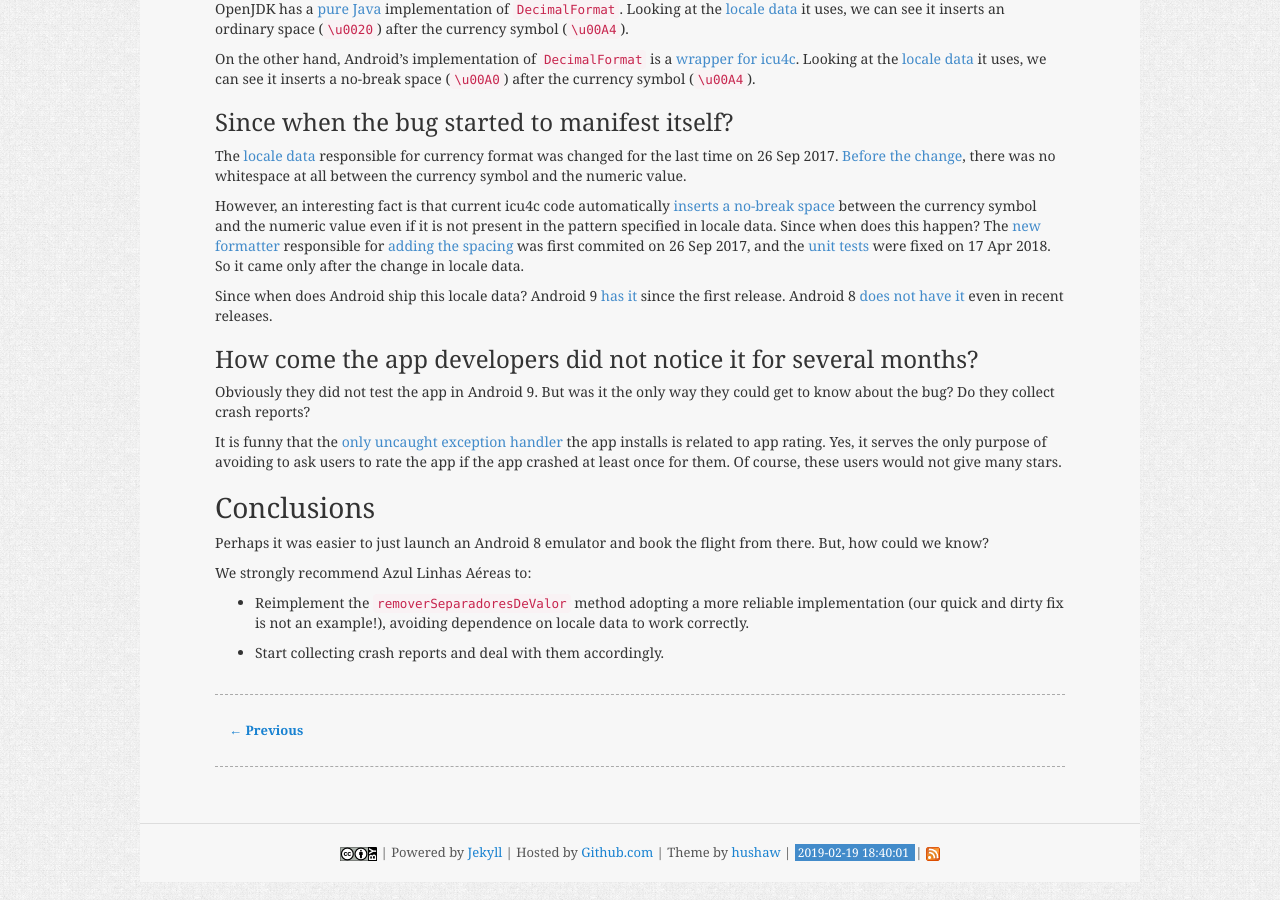
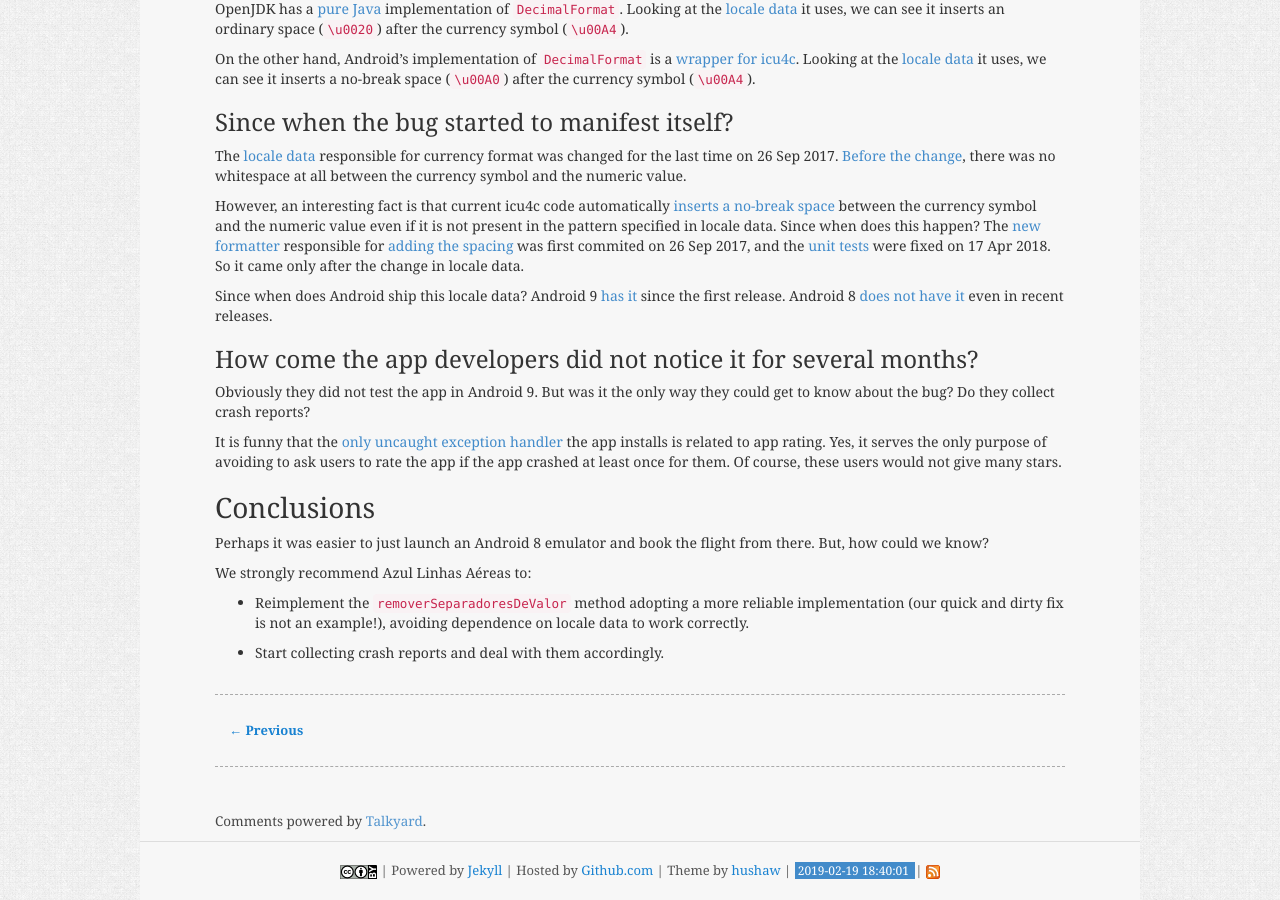
Before and after one commit to thotypous/thotypous.github.io, a Jekyll site: the page built from _posts/2019-02-13-fixing-airline-app-fun-profit.md, in a window 1280 px wide and 900 px high, scrolled down 2811 px. Built offline with Jekyll 4.4.1, drawn with Linux system fonts in a browser that asks for light colours; comment, search, counter and statistics services are not loaded.

Commit message:
Change from Disqus to Talkyard

```diff
--- a/_config.yml
+++ b/_config.yml
@@ -8,3 +8,5 @@
 url: https://pmatias.me
 
 plugins: [jekyll-paginate]
+
+talkyard_server_url: https://comments-for-pmatias-me.talkyard.net
--- a/_includes/disqus_comments.md
+++ /dev/null
@@ -1,17 +0,0 @@
-{% unless page.nocomments %}
-<div class="page-blank">
-    <div id="disqus_thread"></div>
-    <script type="text/javascript">
-        var disqus_shortname = 'matiasblog';
-        var disqus_identifier = window.location.pathname;
-        (function() {
-            var dsq = document.createElement('script'); dsq.type = 'text/javascript'; dsq.async = true;
-            dsq.src = '//' + disqus_shortname + '.disqus.com/embed.js';
-            (document.getElementsByTagName('head')[0] || document.getElementsByTagName('body')[0]).appendChild(dsq);
-        })();
-    </script>
-    <noscript>
-        Please enable JavaScript to view the <a href="https://disqus.com/?ref_noscript">comments powered by Disqus.</a>
-    </noscript>
-</div>
-{% endunless %}
--- /dev/null
+++ b/_includes/talkyard_comments.md
@@ -0,0 +1,17 @@
+{% unless page.nocomments %}
+{% if site.talkyard_server_url %}
+{% capture script_url %}{%
+  if site.talkyard_script_url %}{{ site.talkyard_script_url }}{%
+  else %}{{ 'https://c1.ty-cdn.net/-/talkyard-comments.min.js' }}{%
+  endif %}{%
+endcapture %}
+
+<script>talkyardServerUrl='{{ site.talkyard_server_url }}';</script>
+<script async defer src="{{ script_url }}"></script>
+<div class="talkyard-comments" data-discussion-id="{{ page.discussion_id }}" style="margin-top: 45px;">
+<noscript>Please enable Javascript to view comments.</noscript>
+<p style="margin-top: 25px; opacity: 0.9; font-size: 96%">Comments powered by
+<a href="https://www.talkyard.io">Talkyard</a>.</p>
+</div>
+{% endif %}
+{% endunless %}
--- a/_layouts/post.html
+++ b/_layouts/post.html
@@ -40,4 +40,4 @@
         {% endif %}
     </ul>
 </div>
-{% include disqus_comments.md %}
+{% include talkyard_comments.md %}
```
